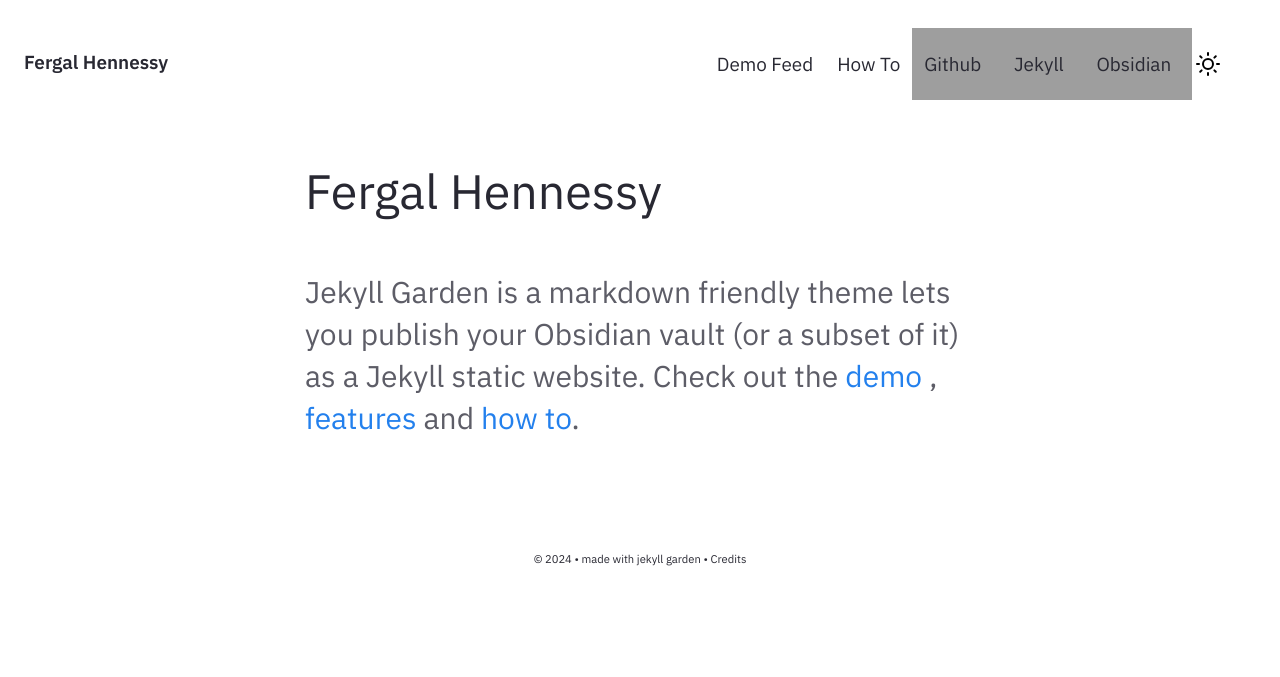
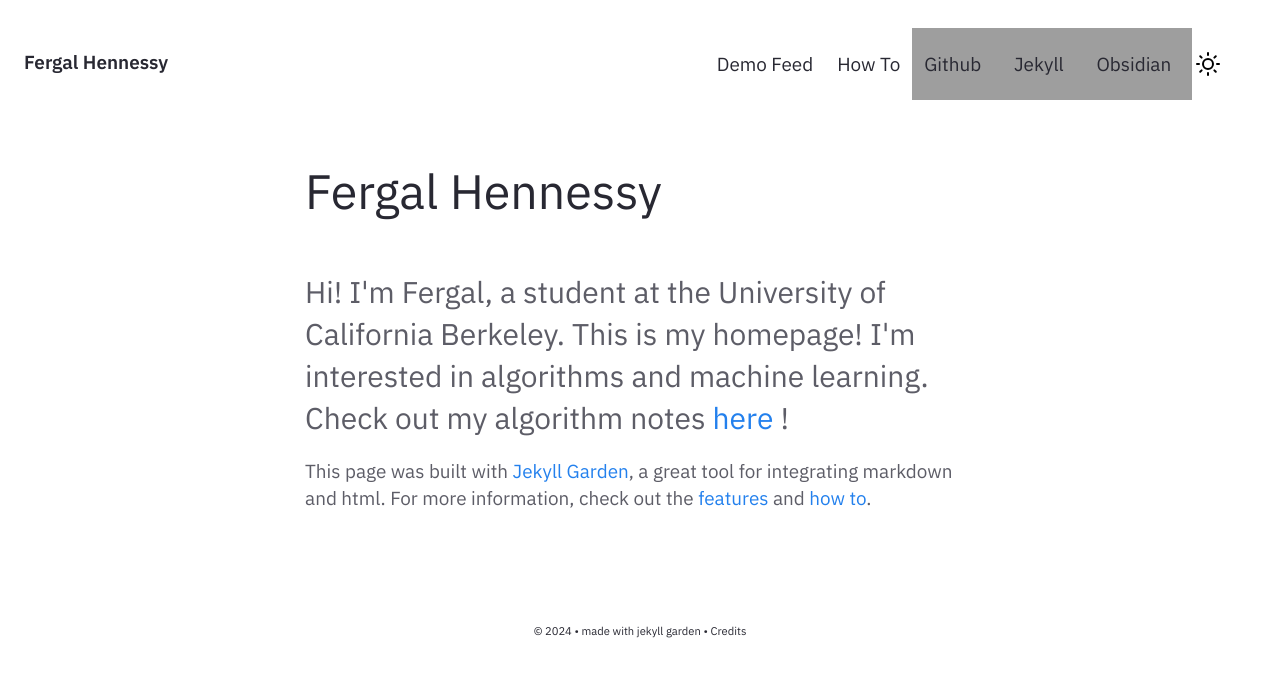
Before and after one commit to FergalHennessy/FergalHennessy.github.io, a Jekyll site: the page built from docs/pages/index.md, in a window 1280 px wide, cut to the strip 0-677 px from the top of the page. Built offline with Jekyll 4.4.1, drawn with Linux system fonts in a browser that asks for light colours; grey boxes are pictures that could not be loaded.

Commit message:
minor homepage changes

```diff
--- a/docs/_includes/Homepage.html
+++ b/docs/_includes/Homepage.html
@@ -1,7 +1,10 @@
 <div class="home-intro">
     <div class="jumbo">{{site.heading}} </div>
     <div class="home-sub-text"> <h3>
-        Jekyll Garden is a markdown friendly theme lets you publish your Obsidian vault (or a subset of it) as a Jekyll static website.
-        Check out the <a href="{{'/notes' | relative_url}}"> demo </a>, <a href="{{'/post/features' | relative_url}}"> features </a> and <a href="{{'/post/how-to' | relative_url}}"> how to</a>.
+        Hi! I'm Fergal, a student at the University of California Berkeley. This is my homepage!
+        I'm interested in algorithms and machine learning. Check out my algorithm notes <a href="{{'/notes' | relative_url}}"> here </a>!
+
         </h3>
+        <p>This page was built with <a href= jekyll-garden.github.io>Jekyll Garden</a>, a great tool for integrating markdown and html.
+        For more information, check out the  <a href="{{'/post/features' | relative_url}}"> features </a> and <a href="{{'/post/how-to' | relative_url}}"> how to</a>.</p>
 </div> </div>
```
Also changed, not shown: docs/pages/notes.md (+1 -1 lines).
